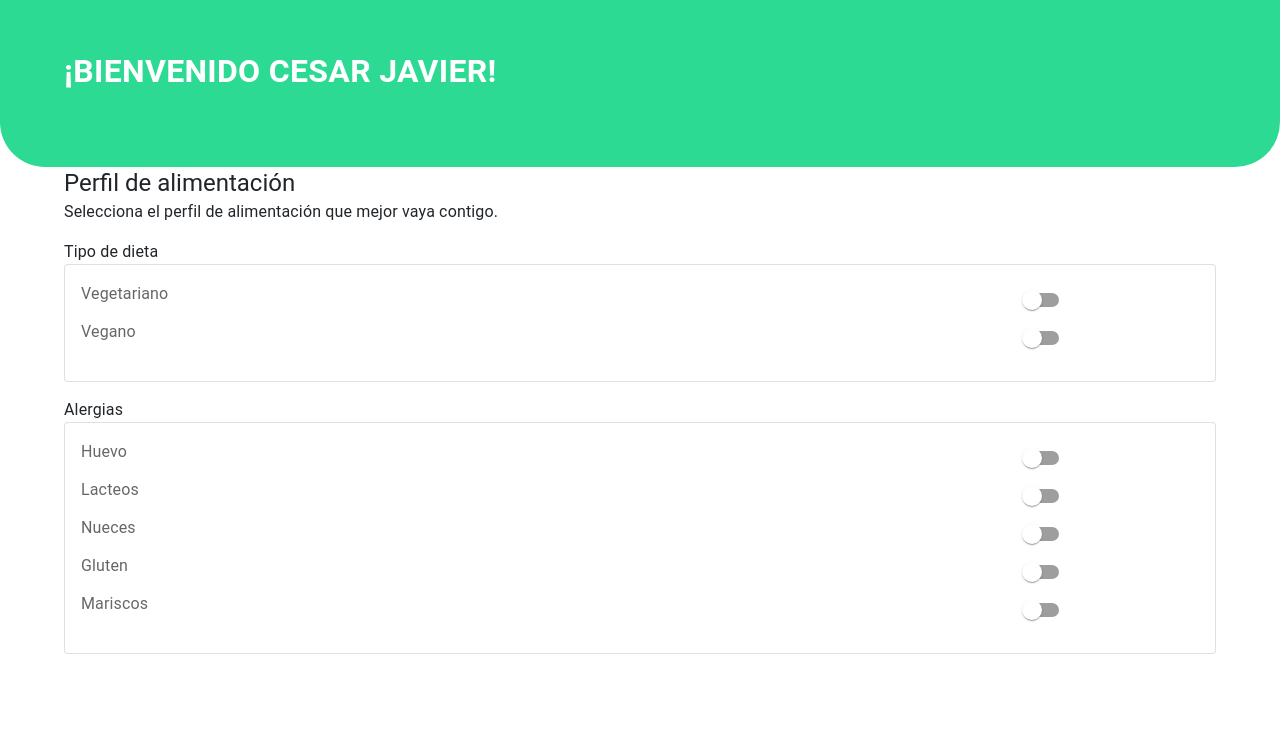
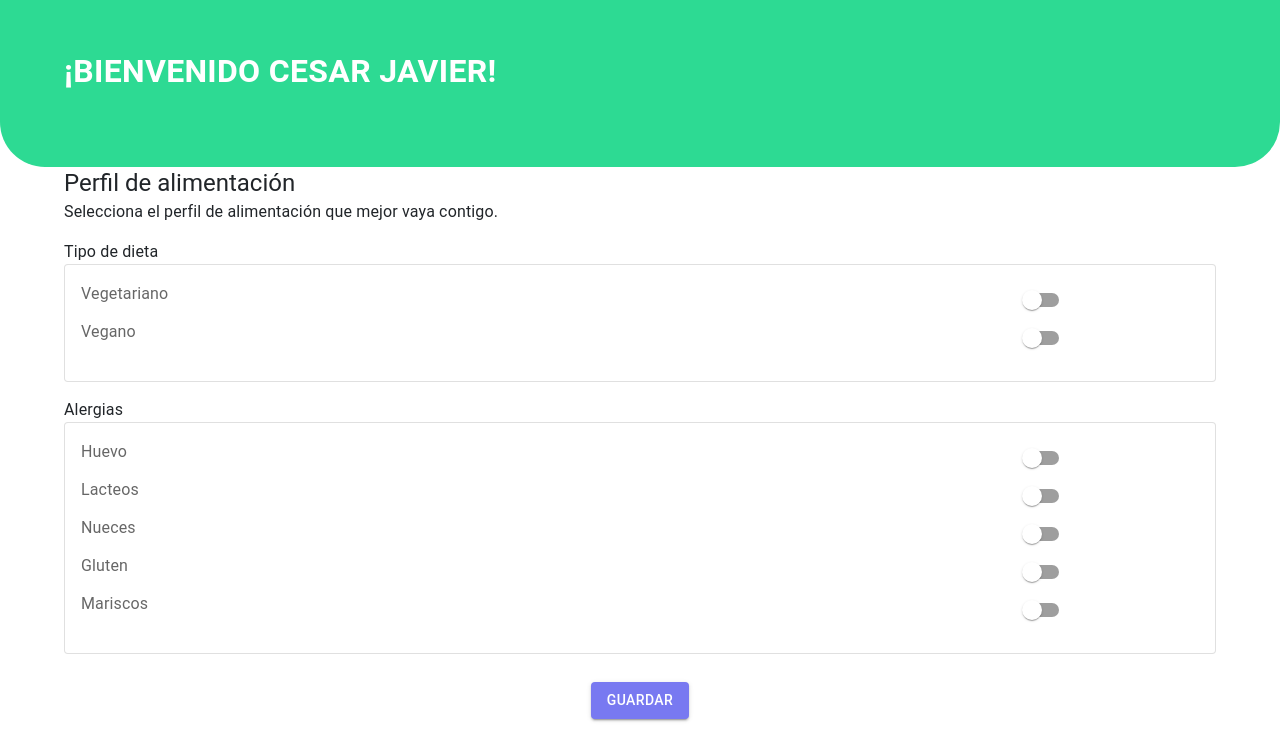
Before and after one commit to checalo-mx/front-end, a React (Create React App) app: page /feedinguser/1 in a window 1280 px wide. Shown: the part 153-900 px from the top of the page. Before the commit the page ends 807 px from the top, so only its background shows below. Built offline with nearby package versions, Linux system fonts and the light colour scheme.

Commit message:
Button center

```diff
--- a/src/Pages/FeedingUser/FeedingUser.jsx
+++ b/src/Pages/FeedingUser/FeedingUser.jsx
@@ -1,4 +1,4 @@
-import { Card, CardContent, Container, FormGroup, FormLabel, Grid, Switch, Typography } from "@mui/material";
+import { Button, Card, CardContent, Container, FormGroup, FormLabel, Grid, Switch, Typography } from "@mui/material";
 import { Box } from "@mui/system";
 import { useState } from "react";
 import { useParams } from "react-router-dom";
@@ -91,6 +91,9 @@ function FeedingUser () {
                             </FormGroup>
                         </CardContent>
                     </Card>
+                    <Box textAlign="center">
+                        <Button type="submit" color="secondary" variant="contained" sx={{ my: "2em"}} >Guardar</Button>
+                    </Box>
                 </Box>
             </Container>
         </>
```
